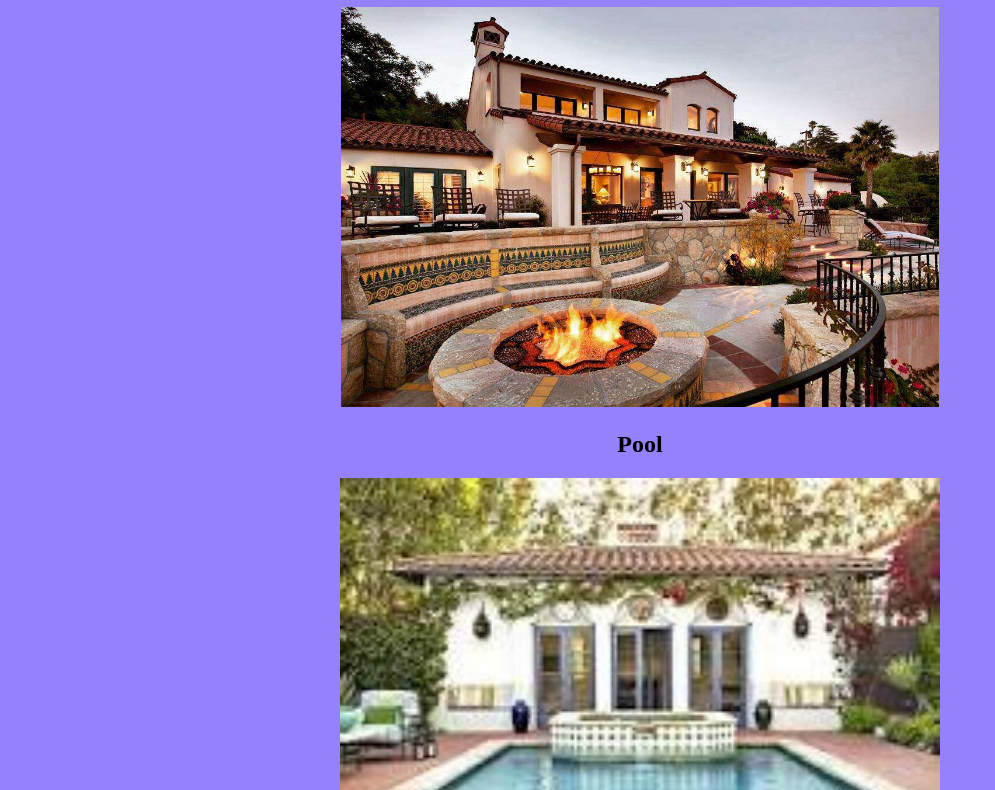
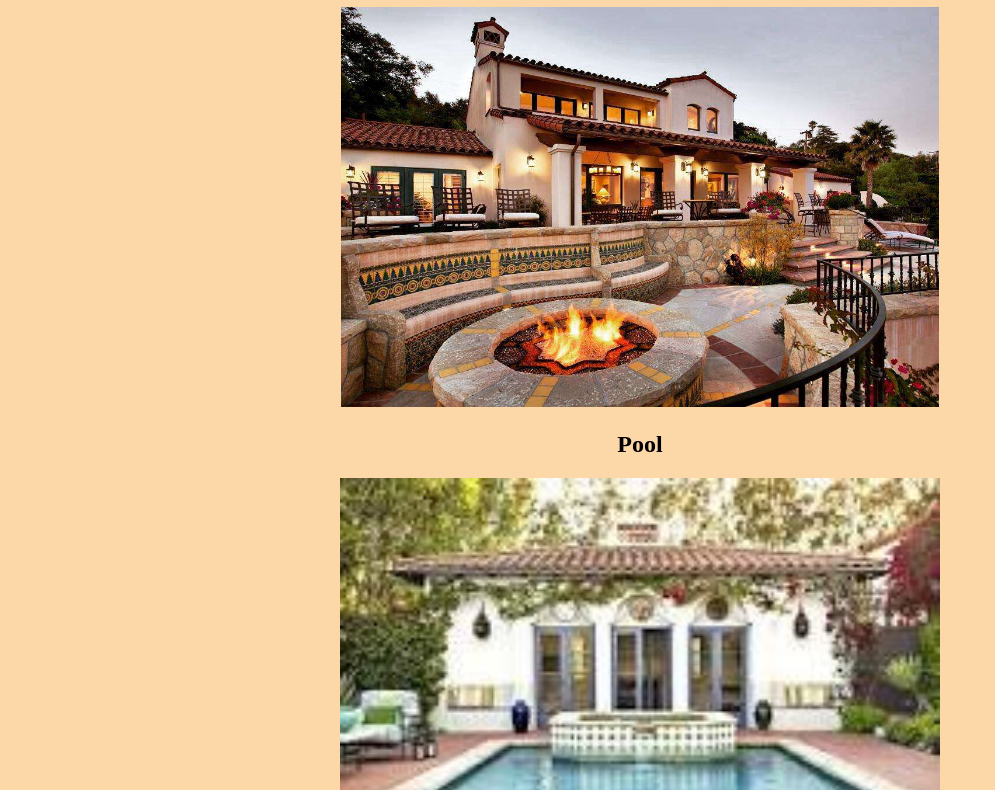
Before and after one commit to Riccosjogren/Utoboar, a plain HTML site: page index.html in a window 1280 px wide. Shown: the part 99-889 px from the top of the page, without its empty margins (0-995 px from the left). Drawn offline with Linux system fonts and the light colour scheme.

Commit message:
Update index.html

```diff
--- a/index.html
+++ b/index.html
@@ -4,7 +4,7 @@
     <meta charset="utf-8">
     <title>Ricco's Website</title>
   </head>
-  <body bgcolor="#9581fc">
+  <body bgcolor="#fcd8a9">
     <a href="index.html">Home</a>
     <a href="portfolio.html">Portfolio</a>
     <a href="aboutme.html">About Me</a>
```
